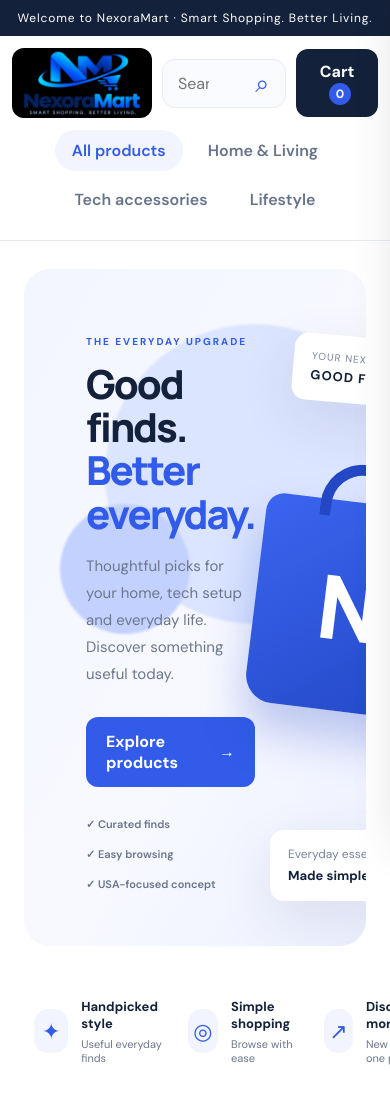
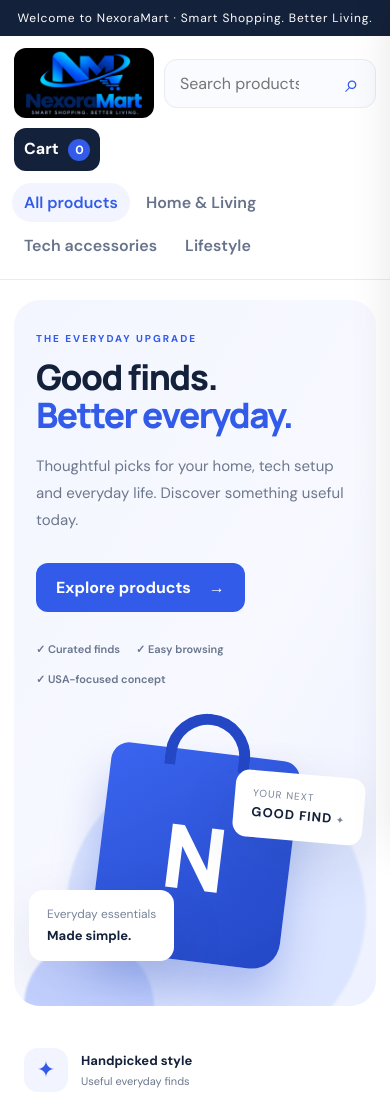
Before and after one commit to perfectcomputerakl-arch/nexoramart-store, a plain HTML site: page index.html in a window 390 px wide. Shown: the top 1095 px of the page. Drawn offline with Linux system fonts and the light colour scheme.

Commit message:
Update style.css

```diff
--- a/style.css
+++ b/style.css
@@ -112,3 +112,157 @@ button {
     min-width: 0;
   }
 }
+/* ===== NexoraMart Responsive Mobile Fix ===== */
+
+html,
+body {
+  width: 100%;
+  max-width: 100%;
+  margin: 0;
+  overflow-x: hidden;
+}
+
+body {
+  min-width: 0;
+}
+
+.site-header {
+  width: 100%;
+  max-width: 1200px;
+  min-width: 0;
+}
+
+main {
+  width: 100%;
+  max-width: 1200px;
+  min-width: 0;
+}
+
+.hero,
+.benefits,
+.products-section,
+.newsletter,
+.site-footer {
+  min-width: 0;
+}
+
+.hero > *,
+.benefits > *,
+.newsletter > * {
+  min-width: 0;
+}
+
+@media (max-width: 760px) {
+  .site-header {
+    padding: 12px 14px;
+    gap: 10px;
+    flex-wrap: wrap;
+  }
+
+  .site-header .brand .logo {
+    width: 140px;
+    height: auto;
+    max-height: 70px;
+  }
+
+  .search {
+    width: auto;
+    flex: 1 1 140px;
+    margin-left: 0;
+    min-width: 0;
+  }
+
+  .cart-button {
+    padding: 10px;
+  }
+
+  main {
+    padding-left: 14px;
+    padding-right: 14px;
+  }
+
+  .category-nav {
+    justify-content: flex-start;
+    flex-wrap: wrap;
+    padding: 0 12px 14px;
+    gap: 4px;
+  }
+
+  .nav-chip {
+    padding: 9px 12px;
+  }
+
+  .hero {
+    grid-template-columns: minmax(0, 1fr);
+    min-height: 0;
+    margin: 20px 0;
+  }
+
+  .hero-copy {
+    padding: 32px 22px 20px;
+  }
+
+  .hero h1 {
+    font-size: clamp(34px, 9vw, 46px);
+    letter-spacing: -1.5px;
+    overflow-wrap: anywhere;
+  }
+
+  .hero-art {
+    min-height: 300px;
+    overflow: hidden;
+  }
+
+  .orb-one {
+    right: 10px;
+  }
+
+  .orb-two {
+    right: auto;
+    left: 10px;
+  }
+
+  .card-top {
+    right: 12px;
+  }
+
+  .benefits {
+    grid-template-columns: minmax(0, 1fr);
+    gap: 16px;
+  }
+
+  .product-grid {
+    grid-template-columns: minmax(0, 1fr);
+  }
+
+  .section-heading {
+    align-items: flex-start;
+    flex-direction: column;
+  }
+
+  .newsletter {
+    grid-template-columns: minmax(0, 1fr);
+    padding: 26px 20px;
+  }
+
+  .newsletter form {
+    flex-wrap: wrap;
+  }
+
+  .newsletter-note {
+    grid-column: 1;
+  }
+
+  .site-footer {
+    flex-wrap: wrap;
+    padding: 24px 16px;
+  }
+
+  .site-footer > div {
+    flex-wrap: wrap;
+  }
+
+  .policy-note {
+    padding: 0 16px;
+  }
+}
```
